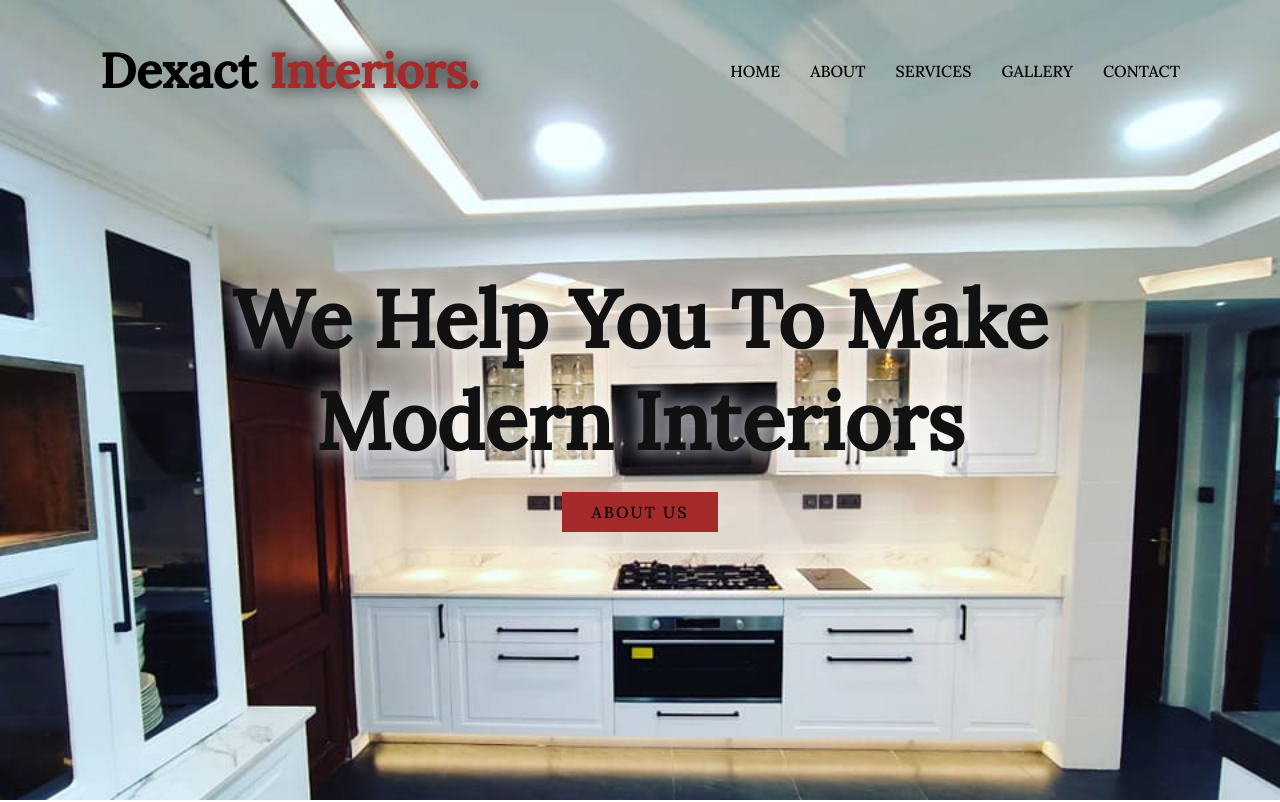
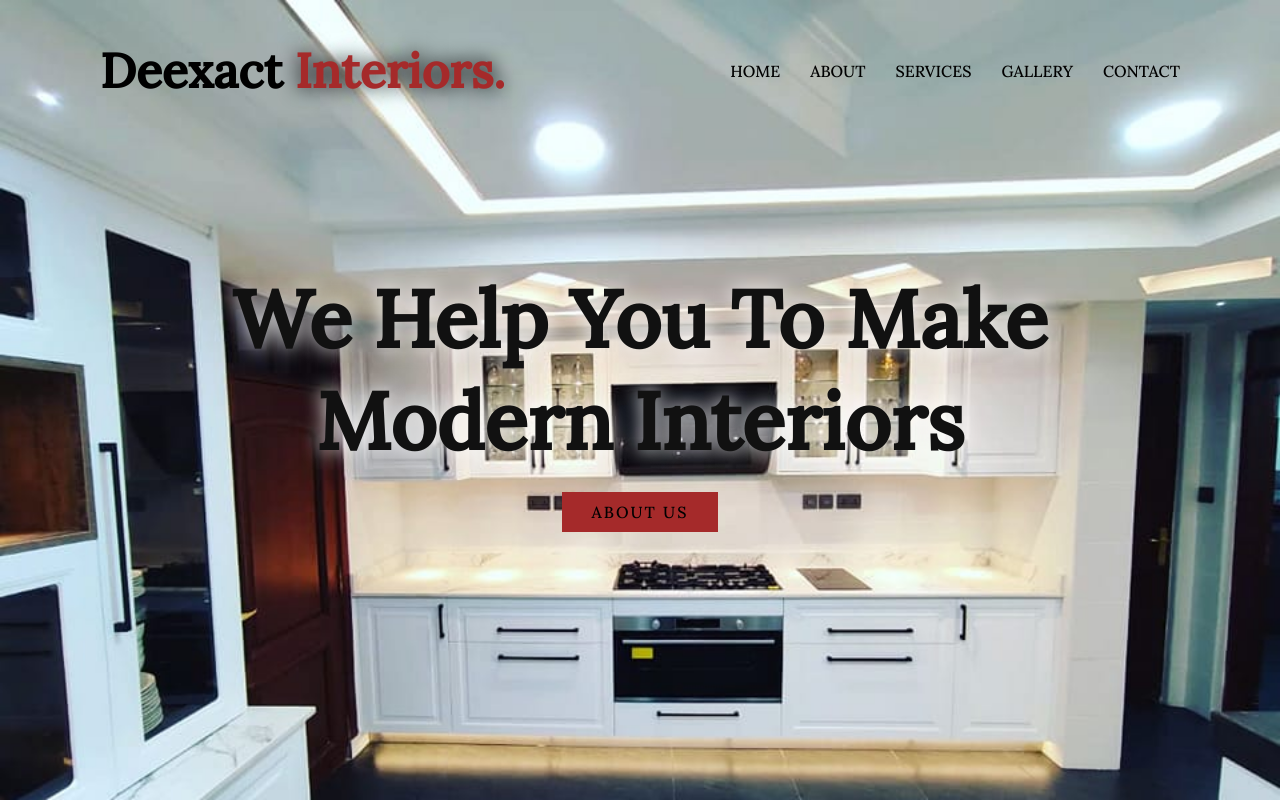
Before and after one commit to skriller254/deexactinterior, a plain HTML site: page index.html in a window 1280 px wide. Shown: the top 802 px of the page. Drawn offline with Linux system fonts and the light colour scheme.

Commit message:
Update index.html

```diff
--- a/index.html
+++ b/index.html
@@ -10,7 +10,7 @@
 </head>
 <body>
     <header>
-        <a href="#" class="logo">Dexact <span>Interiors.</span></a>
+        <a href="#" class="logo">Deexact <span>Interiors.</span></a>
         <div class="menuToggle" onclick="toggleMenu();"></div>
         <ul class="navigation">
             <li><a href="#banner" onclick="toggleMenu();">Home</a></li>
```
